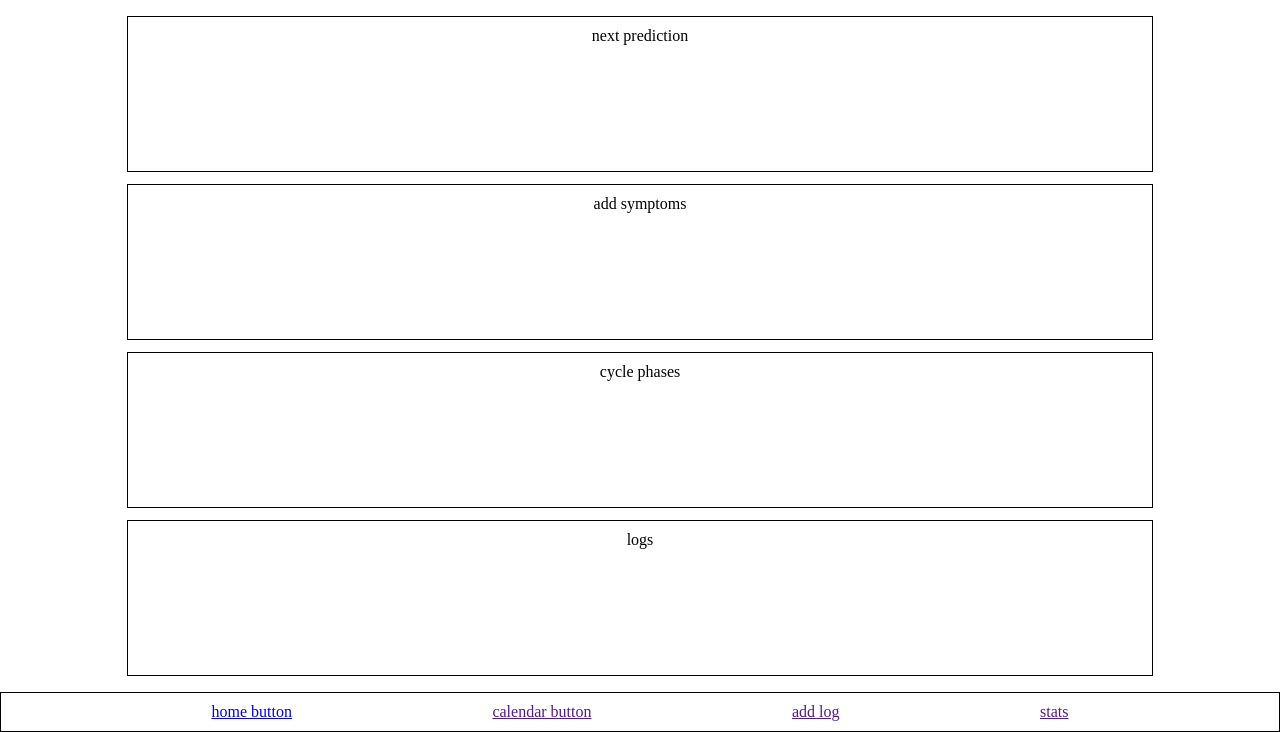
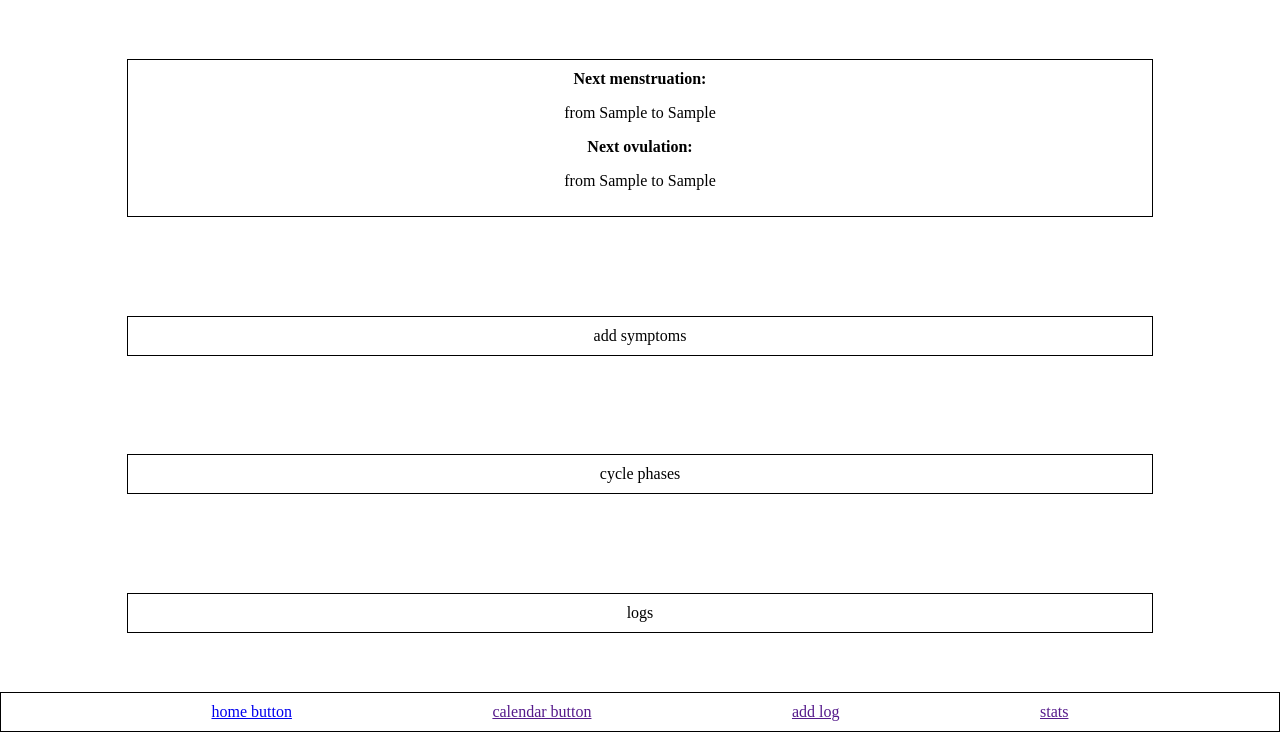
Before and after one commit to Grocery4/FlorCycle, a Django app: template project/dashboard/templates/dashboard/dashboard.html in a window 1280 px wide. Shown: the part 68-800 px from the top of the page. Run offline with Django 5.2, Linux system fonts and the light colour scheme; the template is opened without the code that fills it: most values are stand-ins (such as "Sample title", 1, 10 or a date in 2020).

Commit message:
added next_prediction section. logic has to be fixed

```diff
--- a/project/dashboard/static/dashboard/css/dashboard.css
+++ b/project/dashboard/static/dashboard/css/dashboard.css
@@ -23,7 +23,6 @@ html, body {
     padding: 10px 0;
     border: 1px solid black;
     width: 80%;
-    height: 20%;
     text-align: center; /*TODO - remove when single pages have been implemented */
 }
 
--- a/project/dashboard/templates/dashboard/dashboard.html
+++ b/project/dashboard/templates/dashboard/dashboard.html
@@ -13,7 +13,7 @@
         </div>
 
         <div class="dashboard-data">
-            <div class="period-prediction">next prediction</div>
+            <div class="period-prediction">{% include "dashboard/next_prediction.html" %}</div>
             <div class="add-symptoms-section">add symptoms</div>
             <div class="cycle-phases">cycle phases</div>
             <div class="logs">logs</div>
--- /dev/null
+++ b/project/dashboard/templates/dashboard/next_prediction.html
@@ -0,0 +1,6 @@
+{% if next_prediction %}
+    <b>Next menstruation:</b>
+    <p>from {{ next_prediction.menstruation_start }} to {{ next_prediction.menstruation_end }}</p>
+    <b>Next ovulation:</b>
+    <p>from {{ next_prediction.min_ovulation_window }} to {{ next_prediction.max_ovulation_window }}</p>
+{% endif %}
```
Also changed, not shown: project/dashboard/services.py (+7 -0 lines), project/dashboard/views.py (+6 -3 lines).
